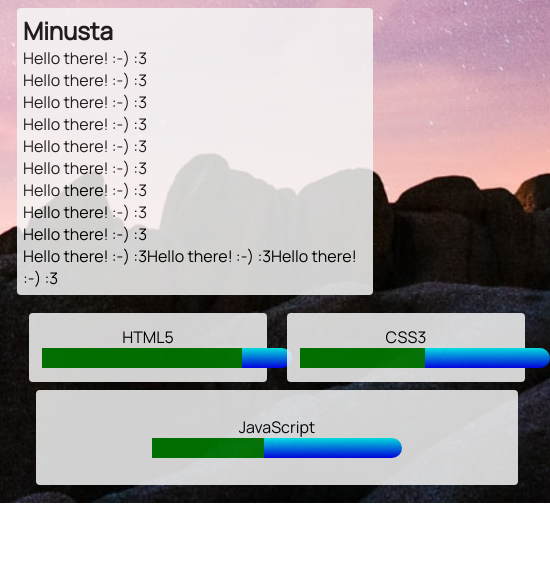
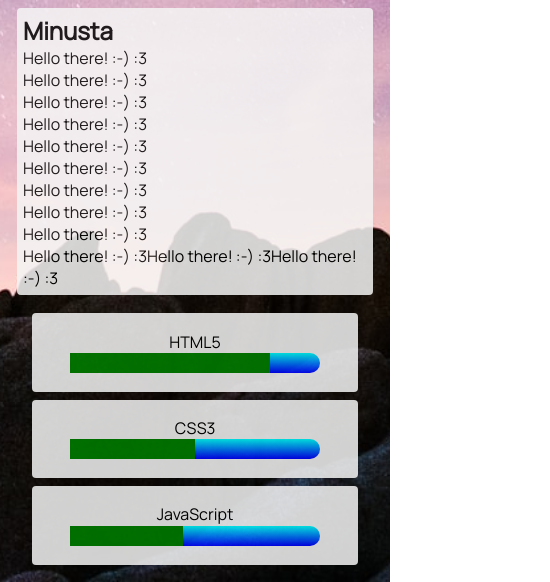
Before and after one commit to SamimiesGames/Portfolio, a website with bundled scripts: page index.html in a window 390 px wide. Shown: the part 849-1431 px from the top of the page, 550 px wide, since content can reach past the window. Before the commit the page ends 1352 px from the top, so only its background shows below. Built offline with nearby package versions, Linux system fonts and the light colour scheme.

Commit message:
fixed weird overflow problem

```diff
--- a/styles/skills.css
+++ b/styles/skills.css
@@ -64,7 +64,9 @@ progress[value]::-webkit-progress-bar {
     grid-template-areas:
             "a b c";
 }
-
+@media (max-width: 700px) {
+    .skills{display: flex;flex-direction: column;}
+}
 @media (max-width: 762px) {
     .skills {
         grid-template-areas:
```
